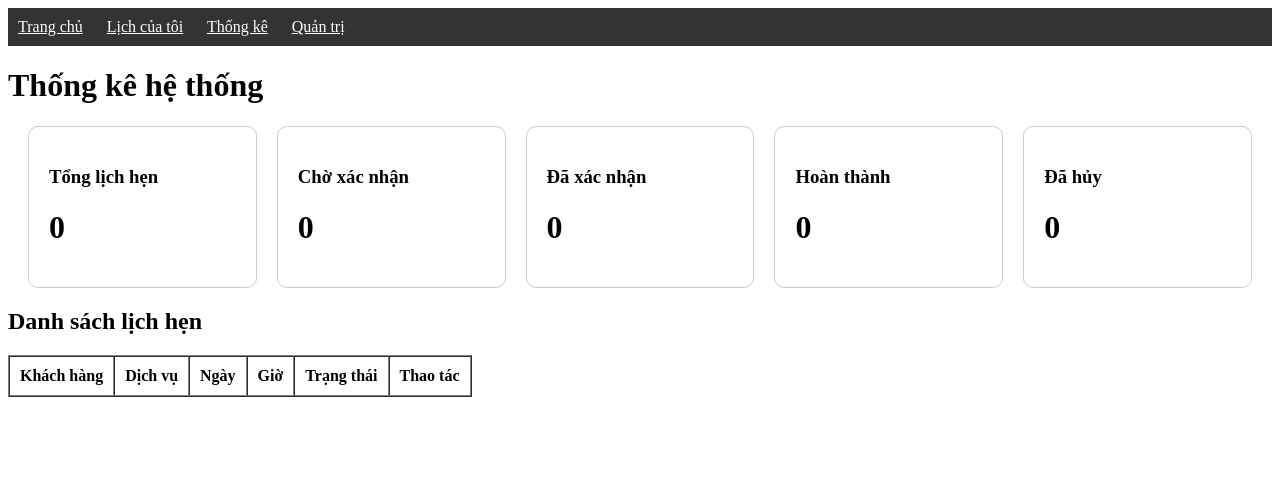
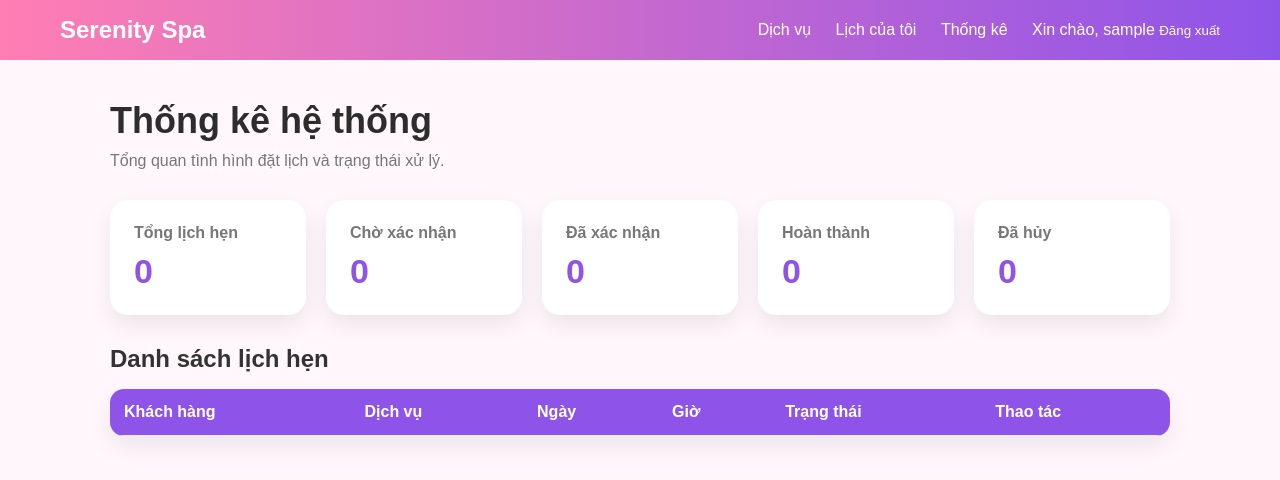
Before and after one commit to TanThong0506/spa-booking-django, a Django app: page /dashboard/ in a window 1280 px wide. Shown: the top 480 px of the page. Run offline with Django 5.2, Linux system fonts and the light colour scheme; the visitor is signed in with stand-in values (Sample User, id 1); data that the repository does not hold is empty.

Commit message:
add google login and update UI

```diff
--- a/dashboard/templates/dashboard/dashboard.html
+++ b/dashboard/templates/dashboard/dashboard.html
@@ -1,51 +1,42 @@
-<!DOCTYPE html>
-<html>
-<head>
-    <title>Thống kê hệ thống</title>
-</head>
-<body>
+{% extends 'base.html' %}
 
-<div style="background:#333; padding:10px;">
-    <a href="/services/" style="color:white; margin-right:20px;">Trang chủ</a>
-    <a href="/appointments/my/" style="color:white; margin-right:20px;">Lịch của tôi</a>
-    <a href="/dashboard/" style="color:white; margin-right:20px;">Thống kê</a>
-    <a href="/admin/" style="color:white;">Quản trị</a>
+{% block title %}Thống kê hệ thống{% endblock %}
+
+{% block content %}
+
+<h1 class="page-title">Thống kê hệ thống</h1>
+<p class="page-subtitle">Tổng quan tình hình đặt lịch và trạng thái xử lý.</p>
+
+<div class="stats-grid">
+    <div class="stat-card">
+        <h3>Tổng lịch hẹn</h3>
+        <p>{{ total }}</p>
     </div>
 
-<h1>Thống kê hệ thống</h1>
-
-<div style="display:flex; gap:20px; margin:20px;">
-
-    <div style="border:1px solid #ccc; padding:20px; width:200px; border-radius:10px;">
-        <h3>Tổng lịch hẹn</h3>
-        <h1>{{ total }}</h1>
+    <div class="stat-card">
+        <h3>Chờ xác nhận</h3>
+        <p>{{ pending }}</p>
     </div>
 
-    <div style="border:1px solid #ccc; padding:20px; width:200px; border-radius:10px;">
-        <h3>Chờ xác nhận</h3>
-        <h1>{{ pending }}</h1>
+    <div class="stat-card">
+        <h3>Đã xác nhận</h3>
+        <p>{{ confirmed }}</p>
     </div>
 
-    <div style="border:1px solid #ccc; padding:20px; width:200px; border-radius:10px;">
-        <h3>Đã xác nhận</h3>
-        <h1>{{ confirmed }}</h1>
+    <div class="stat-card">
+        <h3>Hoàn thành</h3>
+        <p>{{ completed }}</p>
     </div>
 
-    <div style="border:1px solid #ccc; padding:20px; width:200px; border-radius:10px;">
-        <h3>Hoàn thành</h3>
-        <h1>{{ completed }}</h1>
+    <div class="stat-card">
+        <h3>Đã hủy</h3>
+        <p>{{ cancelled }}</p>
+    </div>
 </div>
 
-    <div style="border:1px solid #ccc; padding:20px; width:200px; border-radius:10px;">
-        <h3>Đã hủy</h3>
-        <h1>{{ cancelled }}</h1>
-    </div>
+<h2 style="margin-bottom: 16px;">Danh sách lịch hẹn</h2>
 
-</div>
-
-<h2>Danh sách lịch hẹn</h2>
-
-<table border="1" cellpadding="10" cellspacing="0">
+<table>
     <tr>
         <th>Khách hàng</th>
         <th>Dịch vụ</th>
@@ -77,5 +68,4 @@
     {% endfor %}
 </table>
 
-</body>
-</html>
+{% endblock %}
--- a/spa_booking/urls.py
+++ b/spa_booking/urls.py
@@ -21,9 +21,12 @@ from django.conf.urls.static import static
 
 urlpatterns = [
     path('admin/', admin.site.urls),
+
     path('services/', include('services.urls')),
     path('appointments/', include('appointments.urls')),
-    path('accounts/', include('accounts.urls')),
     path('dashboard/', include('dashboard.urls')),
+
+    path('user/', include('accounts.urls')),
+    path('accounts/', include('allauth.urls')),
 ]
 urlpatterns += static(settings.MEDIA_URL, document_root=settings.MEDIA_ROOT)
--- /dev/null
+++ b/static/css/style.css
@@ -0,0 +1,183 @@
+* {
+    margin: 0;
+    padding: 0;
+    box-sizing: border-box;
+}
+
+body {
+    font-family: Arial, sans-serif;
+    background: #fff7fb;
+    color: #333;
+}
+
+.navbar {
+    background: linear-gradient(90deg, #ff7eb3, #8e54e9);
+    padding: 16px 60px;
+    display: flex;
+    justify-content: space-between;
+    align-items: center;
+}
+
+.logo {
+    color: white;
+    font-size: 24px;
+    font-weight: bold;
+    text-decoration: none;
+}
+
+.nav-links a,
+.nav-links span {
+    color: white;
+    text-decoration: none;
+    margin-left: 20px;
+    font-weight: 500;
+}
+
+.container {
+    max-width: 1100px;
+    margin: 40px auto;
+    padding: 0 20px;
+}
+
+.page-title {
+    font-size: 36px;
+    margin-bottom: 10px;
+    color: #2d2d2d;
+}
+
+.page-subtitle {
+    color: #777;
+    margin-bottom: 30px;
+}
+
+.service-grid {
+    display: grid;
+    grid-template-columns: repeat(auto-fit, minmax(260px, 1fr));
+    gap: 24px;
+}
+
+.service-card {
+    background: white;
+    border-radius: 18px;
+    padding: 24px;
+    box-shadow: 0 10px 25px rgba(0, 0, 0, 0.08);
+    transition: 0.3s;
+}
+
+.service-card:hover {
+    transform: translateY(-6px);
+}
+
+.service-card h2 {
+    color: #8e54e9;
+    margin-bottom: 12px;
+}
+
+.service-price {
+    font-size: 20px;
+    font-weight: bold;
+    color: #ff4f9a;
+    margin: 10px 0;
+}
+
+.service-duration {
+    color: #666;
+    margin-bottom: 10px;
+}
+
+.btn-primary {
+    display: inline-block;
+    margin-top: 15px;
+    background: linear-gradient(90deg, #ff7eb3, #8e54e9);
+    color: white;
+    padding: 10px 18px;
+    border-radius: 999px;
+    text-decoration: none;
+    border: none;
+    cursor: pointer;
+}
+
+.btn-danger {
+    display: inline-block;
+    margin-top: 15px;
+    background: #ff4f4f;
+    color: white;
+    padding: 10px 18px;
+    border-radius: 999px;
+    text-decoration: none;
+    border: none;
+    cursor: pointer;
+}
+
+.card {
+    background: white;
+    padding: 24px;
+    border-radius: 18px;
+    box-shadow: 0 10px 25px rgba(0, 0, 0, 0.08);
+    margin-bottom: 20px;
+}
+
+.form-box {
+    background: white;
+    max-width: 500px;
+    margin: auto;
+    padding: 30px;
+    border-radius: 18px;
+    box-shadow: 0 10px 25px rgba(0, 0, 0, 0.08);
+}
+
+.form-box input,
+.form-box select,
+.form-box textarea {
+    width: 100%;
+    padding: 10px;
+    margin: 8px 0 18px;
+    border: 1px solid #ddd;
+    border-radius: 10px;
+}
+
+.stats-grid {
+    display: grid;
+    grid-template-columns: repeat(auto-fit, minmax(180px, 1fr));
+    gap: 20px;
+    margin-bottom: 30px;
+}
+
+.stat-card {
+    background: white;
+    padding: 24px;
+    border-radius: 18px;
+    box-shadow: 0 10px 25px rgba(0, 0, 0, 0.08);
+}
+
+.stat-card h3 {
+    color: #777;
+    font-size: 16px;
+}
+
+.stat-card p {
+    font-size: 34px;
+    font-weight: bold;
+    color: #8e54e9;
+    margin-top: 10px;
+}
+
+table {
+    width: 100%;
+    background: white;
+    border-collapse: collapse;
+    border-radius: 14px;
+    overflow: hidden;
+    box-shadow: 0 10px 25px rgba(0, 0, 0, 0.08);
+}
+
+th, td {
+    padding: 14px;
+    border-bottom: 1px solid #eee;
+    text-align: left;
+}
+
+th {
+    background: #8e54e9;
+    color: white;
+}
--- /dev/null
+++ b/templates/base.html
@@ -0,0 +1,46 @@
+{% load static %}
+<!DOCTYPE html>
+<html lang="vi">
+<head>
+    <meta charset="UTF-8">
+    <title>{% block title %}Spa Booking{% endblock %}</title>
+    <link rel="stylesheet" href="{% static 'css/style.css' %}">
+</head>
+<body>
+
+<nav class="navbar">
+    <a href="/services/" class="logo">Serenity Spa</a>
+
+    <div class="nav-links">
+        <a href="/services/">Dịch vụ</a>
+        <a href="/appointments/my/">Lịch của tôi</a>
+
+        {% if user.is_staff %}
+            <a href="/dashboard/">Thống kê</a>
+        {% endif %}
+
+        {% if user.is_authenticated %}
+            <span>Xin chào, {{ user.username }}</span>
+            <form method="post" action="/accounts/logout/" style="display:inline;">
+    {% csrf_token %}
+   <form method="post" action="/user/logout/" style="display:inline;">
+    {% csrf_token %}
+    <button type="submit" style="background:none; border:none; color:white; cursor:pointer; font-weight:500;">
+        Đăng xuất
+    </button>
+</form>
+</form>
+        {% else %}
+            <a href="/user/login/">Đăng nhập</a>
+            <a href="/user/register/">Đăng ký</a>
+        {% endif %}
+    </div>
+</nav>
+
+<main class="container">
+    {% block content %}
+    {% endblock %}
+</main>
+
+</body>
+</html>
```
Also changed, not shown: accounts/templates/accounts/login.html (+26 -14 lines), accounts/templates/accounts/register.html (+20 -14 lines), appointments/templates/appointments/create_appointment.html (+15 -14 lines), appointments/templates/appointments/my_appointments.html (+19 -20 lines), services/templates/services/service_list.html (+19 -39 lines), spa_booking/settings.py (+28 -3 lines). Lines whose indentation alone changed are shown as unchanged.
